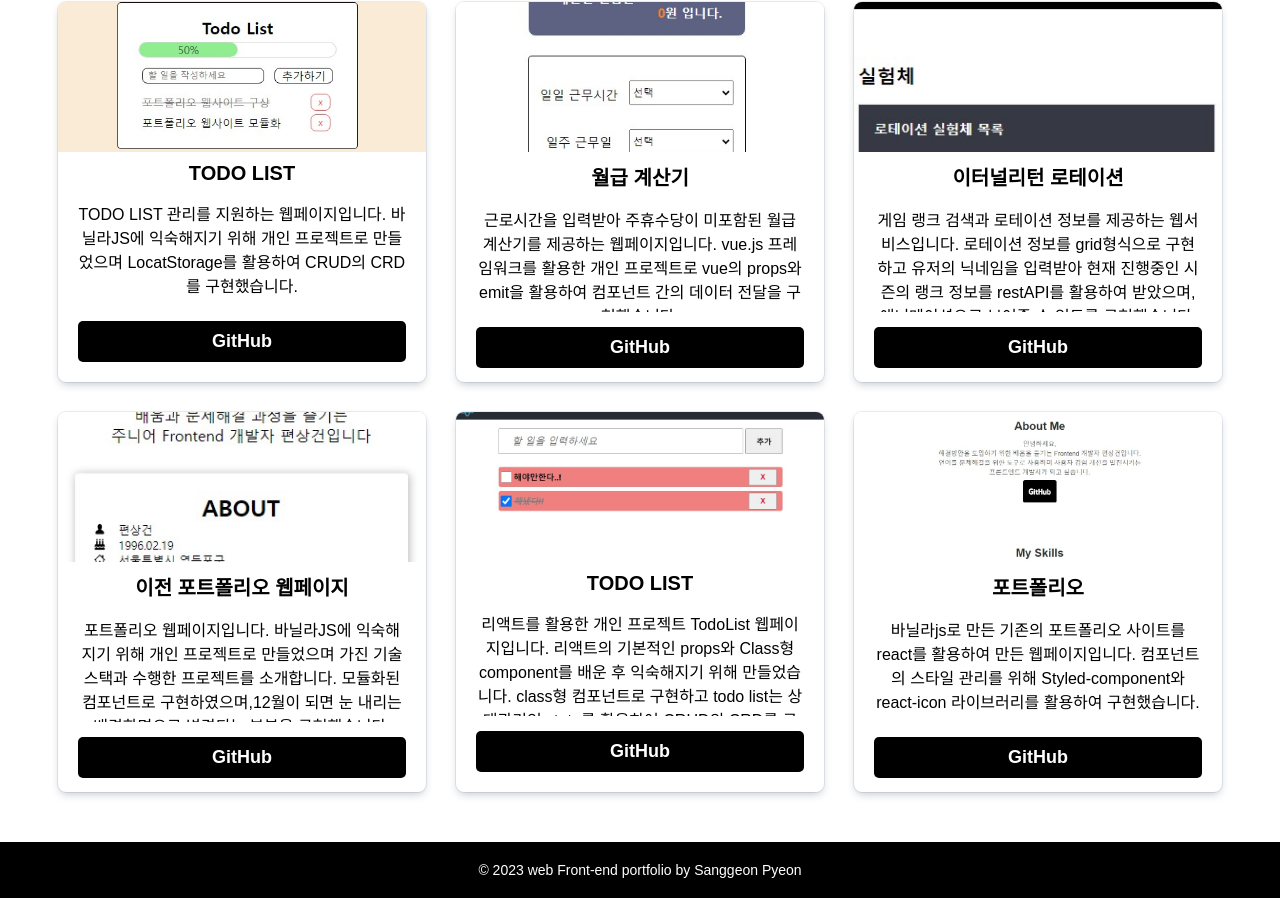
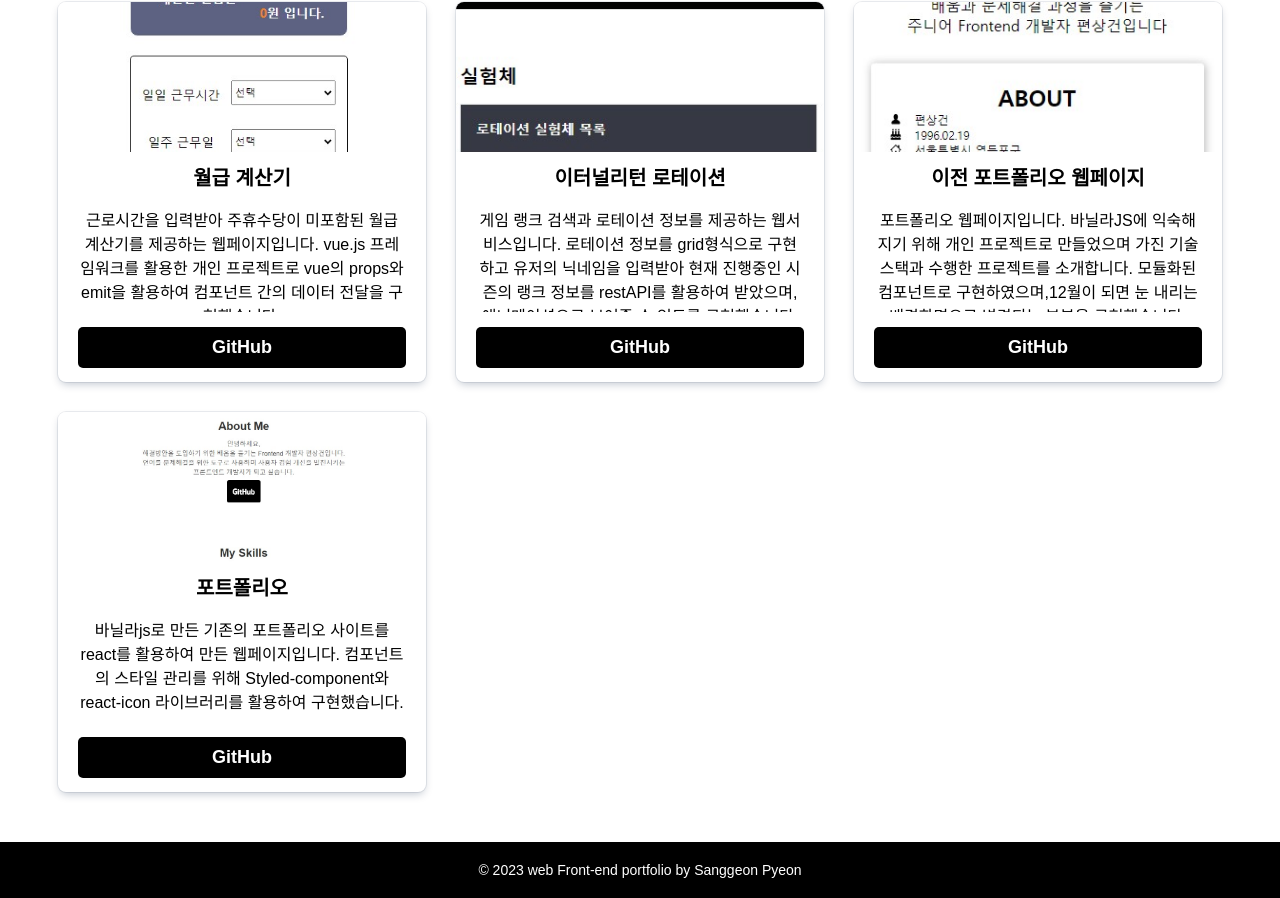
Before and after one commit to hubintheroot/my-portfolio, a React (Create React App) app: page / in a window 1280 px wide. Shown: the part 1305-2203 px from the top of the page. Built offline with nearby package versions, Linux system fonts and the light colour scheme.

Commit message:
refactor - 프로젝트 수정

```diff
--- a/src/components/AppContent.jsx
+++ b/src/components/AppContent.jsx
@@ -29,14 +29,6 @@ const data = {
         id: 'projects',
         projects:[ // TODO: 프로젝트 정보 넣기
             {
-                title: 'TODO LIST',
-                desc: `TODO LIST 관리를 지원하는 웹페이지입니다.
-                바닐라JS에 익숙해지기 위해 개인 프로젝트로 만들었으며 LocatStorage를 활용하여
-                CRUD의 CRD를 구현했습니다.`,
-                img: 'todoList_img',
-                git: 'https://github.com/hubintheroot/todoList'
-            },
-            {
                 title: '월급 계산기',
                 desc: `근로시간을 입력받아 주휴수당이 미포함된 월급 계산기를 제공하는 웹페이지입니다.
                 vue.js 프레임워크를 활용한 개인 프로젝트로 vue의 props와 emit을 활용하여 컴포넌트 간의 데이터 전달을
@@ -61,14 +53,6 @@ const data = {
                 git: 'https://github.com/hubintheroot/portfolio'
             },
             {
-                title: 'TODO LIST',
-                desc: `리액트를 활용한 개인 프로젝트 TodoList 웹페이지입니다.
-                리액트의 기본적인 props와 Class형 component를 배운 후 익숙해지기 위해 만들었습니다.
-                class형 컴포넌트로 구현하고 todo list는 상태관리인 state를 활용하여 CRUD의 CRD를 구현했습니다.`,
-                img: 'todoList_on_react_img',
-                git: 'https://github.com/hubintheroot/todoList-on-react'
-            },
-            {
                 title: '포트폴리오',
                 desc: `바닐라js로 만든 기존의 포트폴리오 사이트를 react를 활용하여 만든 웹페이지입니다.
                  컴포넌트의 스타일 관리를 위해 Styled-component와 react-icon 라이브러리를 활용하여 구현했습니다.
```
Also changed, not shown: 1 other file (tests, documents, lock files or other folders).
